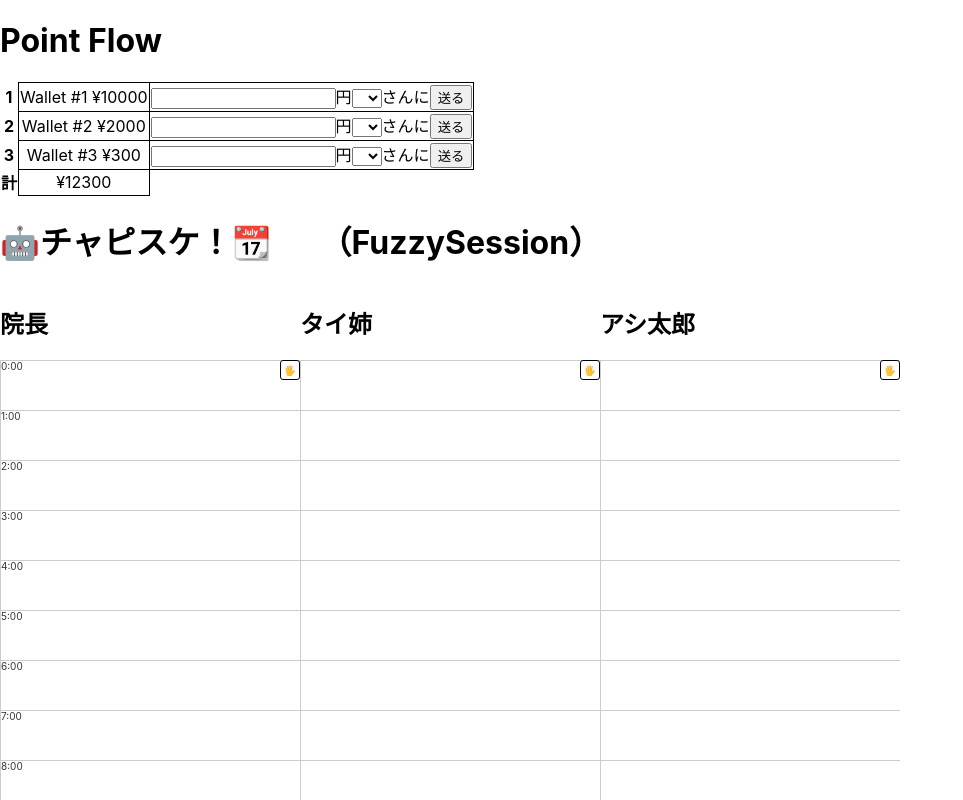
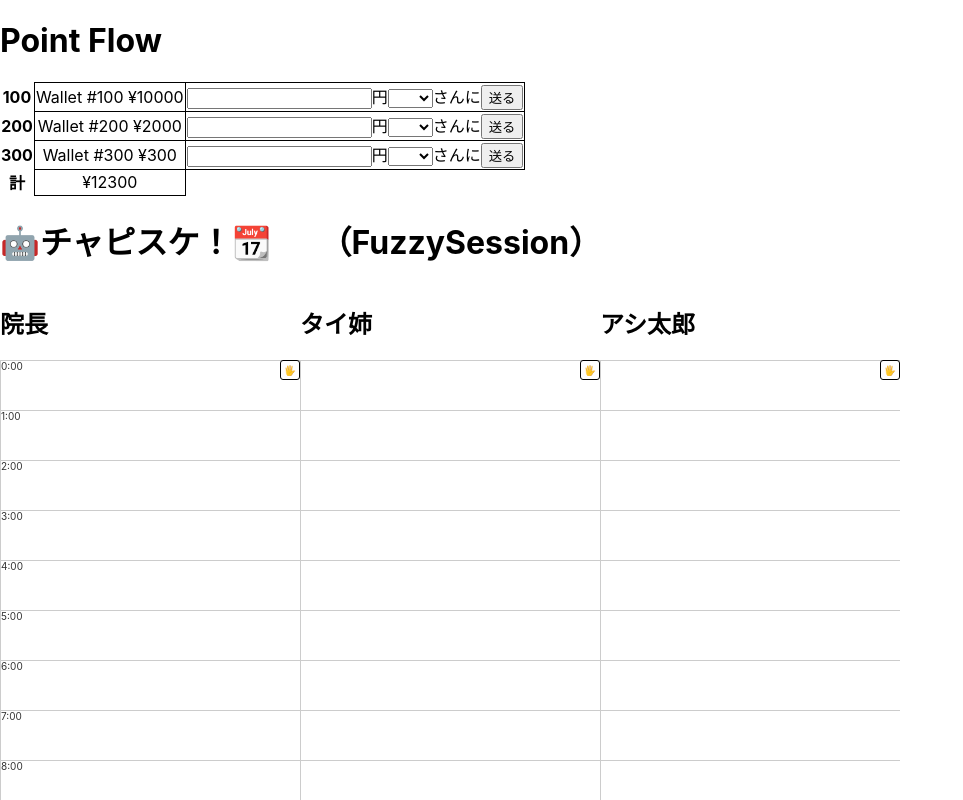
Before and after one commit to fumicode/fuzzy-session-react, a React (Create React App) app: page / in a window 1280 px wide. Shown: the top 800 px of the page, without its empty margins (0-963 px from the left). Built offline with nearby package versions, Linux system fonts and the light colour scheme.

Commit message:
お金を送金できるようになった。

```diff
--- a/src/MoneyApp/MoneyApp.tsx
+++ b/src/MoneyApp/MoneyApp.tsx
@@ -5,15 +5,16 @@ import update from "immutability-helper";
 import { FC, useState } from "react";
 import styled from "styled-components";
 import Money from "./Money";
-import Wallet from "./WalletEntity";
+import Wallet, { WalletId } from "./WalletEntity";
+import { WalletControlView } from "./WalletControlView";
 
 
 const MoneyApp: FC = styled(({ className }: { className: string }) => {
 
   const [wallets, setWallets]  = useState<Wallet[]>([
-    new Wallet(1, new Money(10000)),
-    new Wallet(2, new Money(2000)),
-    new Wallet(3, new Money(300))
+    new Wallet(100, new Money(10000)),
+    new Wallet(200, new Money(2000)),
+    new Wallet(300, new Money(300))
   ]);
 
   const calcSum = (wallets: Iterable<Wallet>) =>
@@ -24,12 +25,30 @@ const MoneyApp: FC = styled(({ className }: { className: string }) => {
 
   const sum = calcSum(wallets);
 
-  const handleWalletChange = (wallet: Wallet, future: WalletFuture) => {
-    const newWallets = update(wallets, {
-      $splice: [[wallets.indexOf(wallet), 1, future(wallet)]],
+  const handleWalletPairChange = (
+    senderWalletId: WalletId,
+    receiverWalletId: WalletId,
+    senderFuture: (sender: Wallet, receiver: Wallet) => [Wallet, Wallet],
+  ) => {
+    //検索
+    const senderWallet = wallets.find((w)=>w.id === senderWalletId);
+    const receiverWallet = wallets.find((w)=>w.id === receiverWalletId);
+
+    if(senderWallet === undefined || receiverWallet === undefined){
+      throw new Error(`指定されたウォレット${senderWalletId.toString()}->${receiverWalletId.toString()}が見つかりませんでした。`);
+    }
+
+    //更新
+    const [newSenderWallet, newReceiverWallet] = senderFuture(senderWallet, receiverWallet);
+
+    //永続化
+    const sendedWallets = update(wallets, {
+      $splice: [
+        [wallets.findIndex((w)=>w.id === senderWalletId), 1, newSenderWallet],
+        [wallets.findIndex((w)=>w.id === receiverWalletId), 1, newReceiverWallet]
+      ],
     });
-
-    setWallets(newWallets);
+    setWallets(sendedWallets);
   }
 
   return (
@@ -43,10 +62,10 @@ const MoneyApp: FC = styled(({ className }: { className: string }) => {
               <th>{thisWallet.id}</th>
               <td> {thisWallet.toString()} </td>
               <td>
-                <WalletControllView
+                <WalletControlView
                   main={thisWallet}
                   otherWallets={wallets}
-                  onWalletChange={handleWalletChange}
+                  onWalletChange={handleWalletPairChange}
                 />
               </td>
             </tr>
@@ -77,78 +96,3 @@ const MoneyApp: FC = styled(({ className }: { className: string }) => {
 `;
 
 export default MoneyApp;
-
-interface WalletControllViewModel extends ViewModel<Wallet> {
-  otherWallets: Wallet[];
-
-  onWalletChange: (wallet: Wallet, future: WalletFuture) => void;
-}
-
-type WalletFuture = (wallet: Wallet) => Wallet;
-
-const WalletControllView: FC<WalletControllViewModel> = styled(
-  ({
-    className,
-    main: thisWallet,
-
-    otherWallets,
-    onWalletChange
-  }: WalletControllViewModel) => {
-    const [amount, setAmount] = useState<number | undefined>(undefined);
-    const [distinationWallet, setDistinationWallet] = useState<Wallet | undefined>(undefined);
-
-    return (
-      <div className={className}>
-        <form
-          onSubmit={(e) =>
-            {
-              e.preventDefault();
-              if(amount === undefined || distinationWallet === undefined){
-                alert(
-                  `送金先か送金額が未入力です！`
-                );
-                return;
-              }
-
-              alert(
-                `${thisWallet}が${distinationWallet}に${amount}円送金しようとしています！`
-              )
-
-              onWalletChange(thisWallet, (wallet)=>{
-                const [newWallet, restMoney]  = wallet.disposeMoney(amount);
-                console.log(`${restMoney.toString()}が捨てられました。}`);
-                return newWallet;
-              } );
-            }
-          }
-        >
-          <input
-            type="number"
-            value={amount || ''}
-            onChange={(e) => {
-              setAmount(parseInt(e.target.value));
-            }}
-          />
-          円
-          <select onChange={(e)=>{
-            const wallet = otherWallets.find((wallet)=>wallet.id === parseInt(e.target.value));
-            if(wallet){
-              setDistinationWallet(wallet);
-            }
-          }}>
-            <option value={undefined} />
-            {otherWallets.map((distinationWallet) => (
-              <option value={distinationWallet.id} key={distinationWallet.id}>
-                {distinationWallet.id}
-              </option>
-            ))}
-          </select>
-          さんに
-          <button type="submit">送る</button>
-        </form>
-      </div>
-    );
-  }
-)`
-  display: flex;
-`;
--- /dev/null
+++ b/src/MoneyApp/WalletControlView.tsx
@@ -0,0 +1,82 @@
+import ViewModel from "../Components/00_ViewModel";
+
+import { FC, useState } from "react";
+import styled from "styled-components";
+import Wallet, { WalletId } from "./WalletEntity";
+
+export interface WalletControllViewModel extends ViewModel<Wallet> {
+  otherWallets: Wallet[];
+
+  onWalletChange: (
+    senderWallet: WalletId,
+    receiverWallet: WalletId,
+
+    walletsFuture: (sender:Wallet, receiver:Wallet) => [Wallet, Wallet],
+  ) => void;
+}
+
+export const WalletControlView: FC<WalletControllViewModel> = styled(
+  ({
+    className,
+    main: thisWallet,
+
+    otherWallets,
+    onWalletChange
+  }: WalletControllViewModel) => {
+
+    const [amount, setAmount] = useState<number | undefined>(undefined);
+    const [distinationWalletId, setDistinationWalletId] = useState<WalletId | undefined>(undefined);
+
+    return (
+      <div className={className}>
+        <form
+          onSubmit={(e) =>
+            {
+              e.preventDefault();
+              if(amount === undefined || distinationWalletId === undefined){
+                alert( `送金先か送金額が未入力です！`);
+                return;
+              }
+
+              onWalletChange(
+                thisWallet.id,
+                distinationWalletId,
+                (thisWallet, distinationWallet)=>{
+                  return thisWallet.sendMoney(distinationWallet, amount)
+                }
+              );
+            }
+          }
+        >
+          <input
+            type="number"
+            value={amount || ''}
+            onChange={(e) => {
+              setAmount(parseInt(e.target.value));
+            }}
+          />
+          円
+          <select onChange={(e)=>{
+
+            const w = otherWallets.find((w)=>w.id === parseInt(e.target.value));
+            if(w){
+              console.log(w.id);
+              setDistinationWalletId(w.id);
+            }
+          }}>
+            <option value={undefined} />
+            {otherWallets.map((distinationWallet) => (
+              <option value={distinationWallet.id} key={distinationWallet.id}>
+                {distinationWallet.id}
+              </option>
+            ))}
+          </select>
+          さんに
+          <button type="submit">送る</button>
+        </form>
+      </div>
+    );
+  }
+)`
+  display: flex;
+`;
--- a/src/MoneyApp/WalletEntity.ts
+++ b/src/MoneyApp/WalletEntity.ts
@@ -1,7 +1,7 @@
 import Money from "./Money";
 
 
-type WalletId = number;
+export type WalletId = number;
 
 
 export default class Wallet{
@@ -10,6 +10,7 @@ export default class Wallet{
     readonly id: WalletId,
     readonly money: Money
   ){ }
+
 
 
   disposeMoney(amount:number): [Wallet, Money]{
@@ -21,6 +22,25 @@ export default class Wallet{
     return [new Wallet(this.id, money), rest];
   }
 
+  receiveMoney(otherMoney: Money): Wallet{
+    return new Wallet(this.id, this.money.merge(otherMoney));
+  }
+
+  sendMoney(otherWallet: Wallet, amount: number): [Wallet, Wallet]{
+
+    if(otherWallet.id === this.id){
+      throw new Error(`自分自身${this.id}に${otherWallet.id}送金することはできません。`);
+    }
+
+    if(!(amount > 0)){
+      throw new Error('amount は正の値である必要があります。');
+    }
+    const [thisWallet, money] = this.disposeMoney(amount);
+    const otherWalletWithMoney = otherWallet.receiveMoney(money);
+    return [thisWallet, otherWalletWithMoney];
+  }
+
+
   toString(){
     //カンマつけたい。
     return `Wallet #${this.id} ¥${this.money.amount.toString()}`;
```
